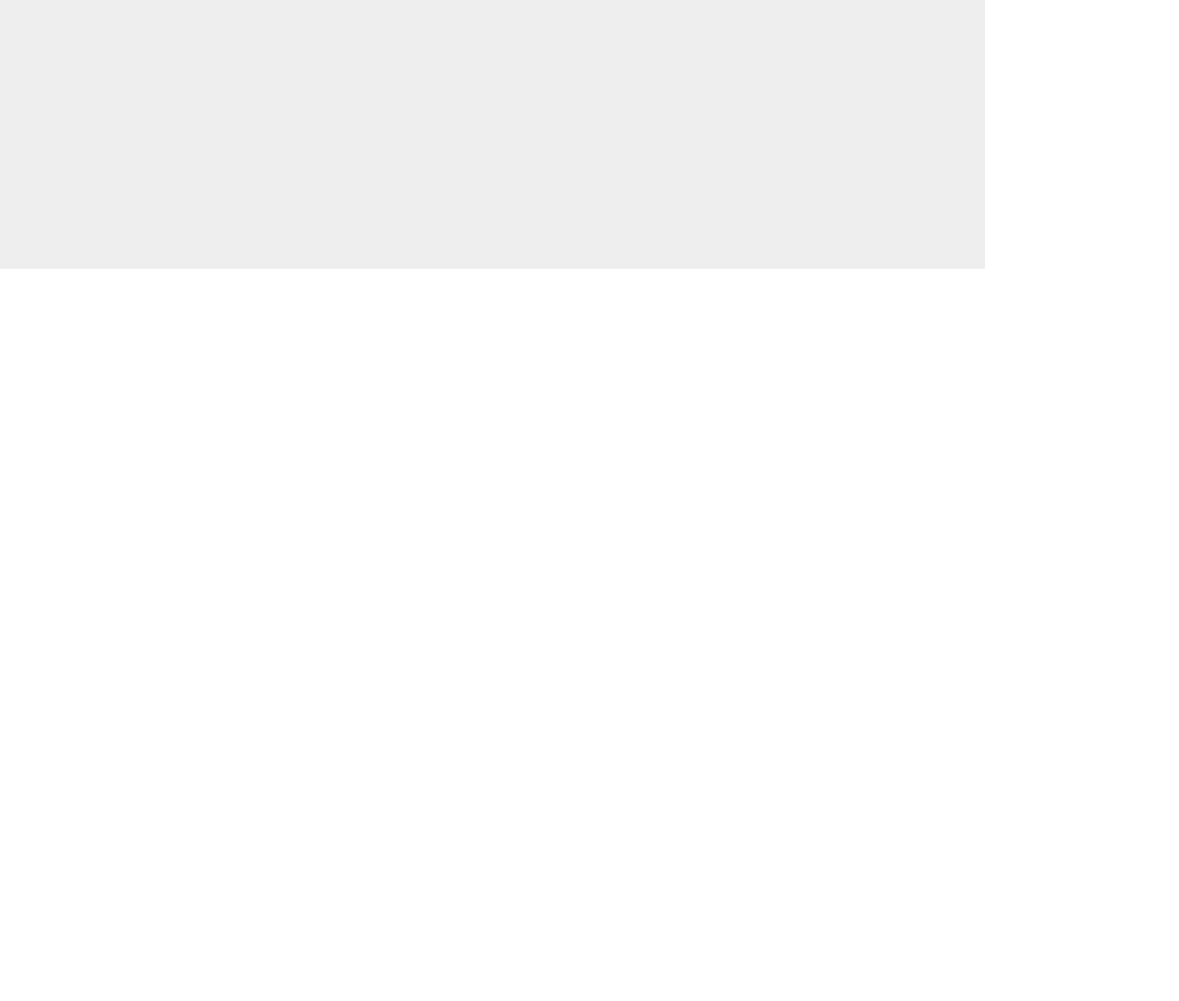
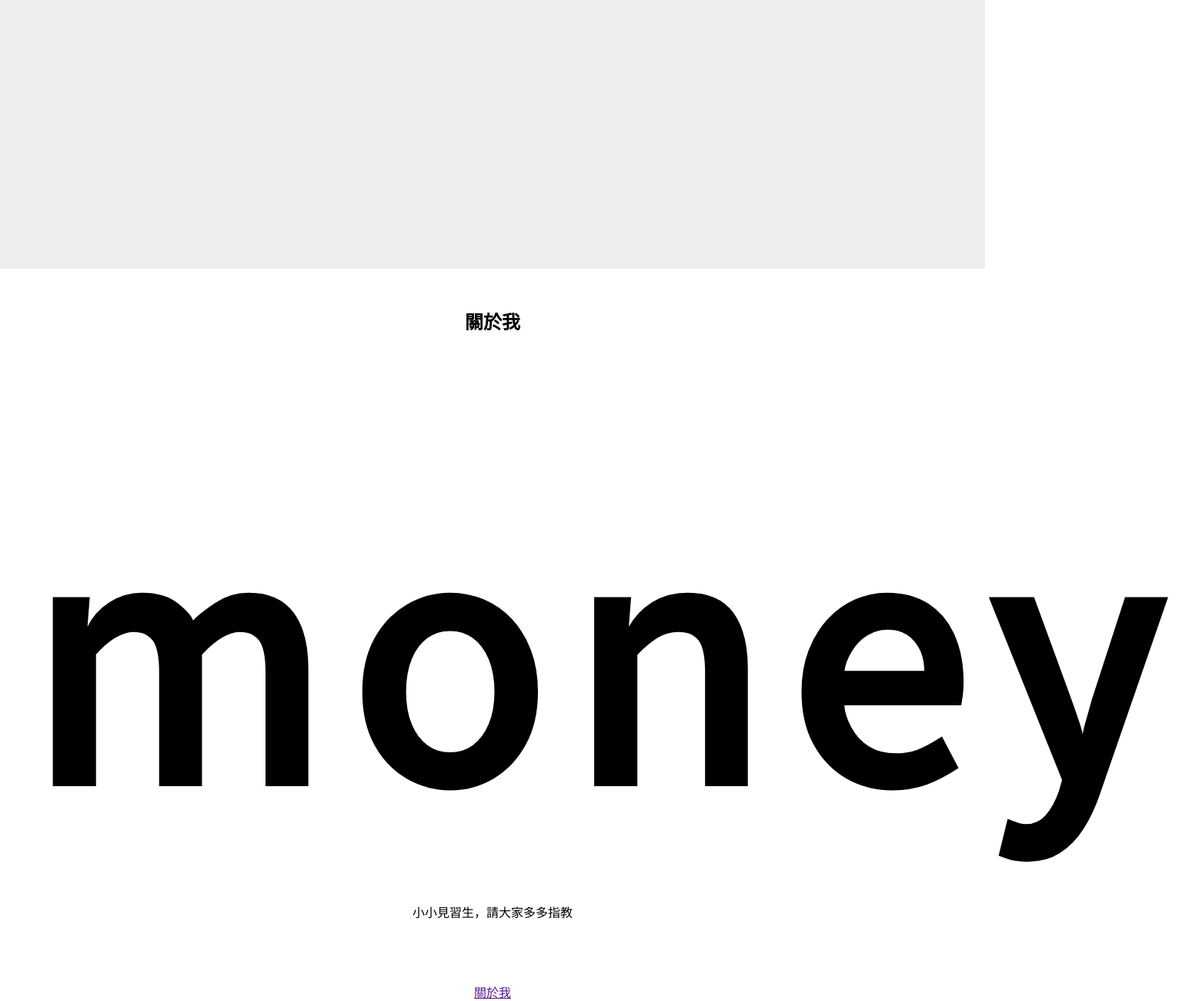
Before and after one commit to koko7878156/2th-class, a plain HTML site: page index.html in a window 1280 px wide. Shown: the part 451-1751 px from the top of the page at 77% size, 1532 px wide, since content can reach past the window. Before the commit the page ends 800 px from the top, so only its background shows below. Drawn offline with Linux system fonts and the light colour scheme.

Commit message:
關於我

```diff
--- a/index.html
+++ b/index.html
@@ -22,8 +22,16 @@
             <a href=""><img src="./img/yt.png" alt="youtube"></a>
         </div>
     </nav>
-<!-- 區塊 -->
+<!-- 橫幅 -->
     <section id="banner">
+
+    </section>
+<!-- 關於我 -->
+    <section id="about" >
+        <h1 class="title">關於我</h1>
+        <h2>money</h2>
+        <p>小小見習生，請大家多多指教</p>
+        <a href="" class="button-box" >關於我</a>
 
     </section>
 
--- a/style.scss
+++ b/style.scss
@@ -1,7 +1,14 @@
 @import url('https://fonts.googleapis.com/css2?family=Noto+Sans+TC&display=swap');
+
 // 主色&次要色
 $color-main: #252525;
 $color-sub: #6eb3ff;
+
+// 文字大小
+$font-size: 36px;
+
+// 文字字體
+$font-family-main : 'Noto Sans TC', sans-serif;
 
 * {
     margin: 0;
@@ -60,9 +67,46 @@ $color-sub: #6eb3ff;
     }
 }
 
-// 區塊
+// 橫幅
 #banner {
     width: 100%;
     height: 100vh;
     background: #eee;
     }
+
+// 關於我
+#about {
+    width: 100%;
+    height: 100vh;
+    text-align:center;
+    }
+
+h2 {
+    font-size: 420px;
+    font-family: $font-family-main;
+    letter-spacing: 30px;
+    padding-left: 30px;
+    margin-top: 50px;
+}
+
+p   {
+    padding: 30px;
+    margin-bottom: 50px;
+}
+
+.title  {
+    font-size: $font-family-main;
+    padding: 50px;
+}
+
+button-box {
+    padding: 10px 60px;
+    border: 2px solid $color-main;
+    text-decoration: none;
+    transition: 0.3s;
+
+    &:hover {
+        background: $color-main;
+        color: white;
+    }
+}
```
Also changed, not shown: style.css, 1 other file.
